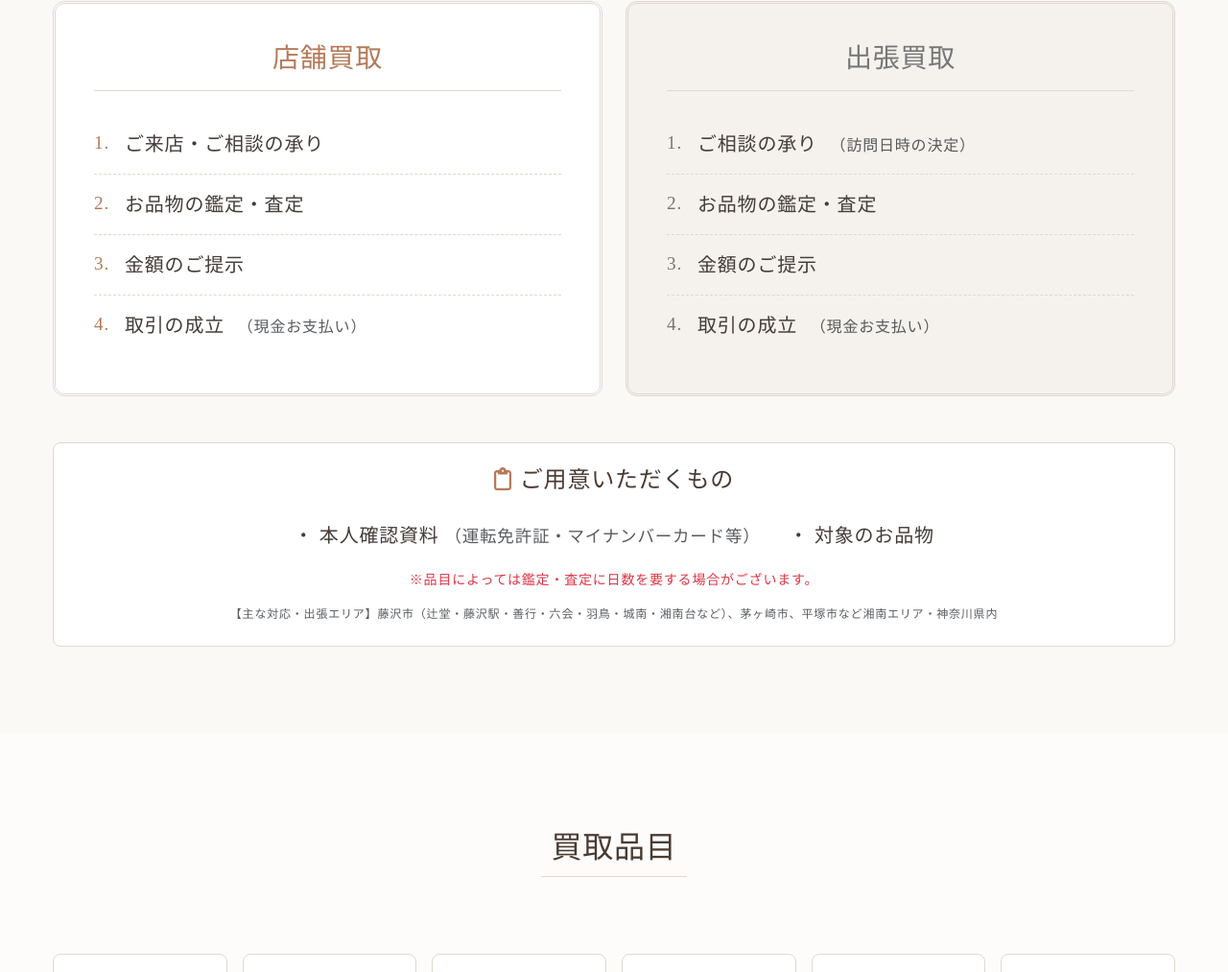
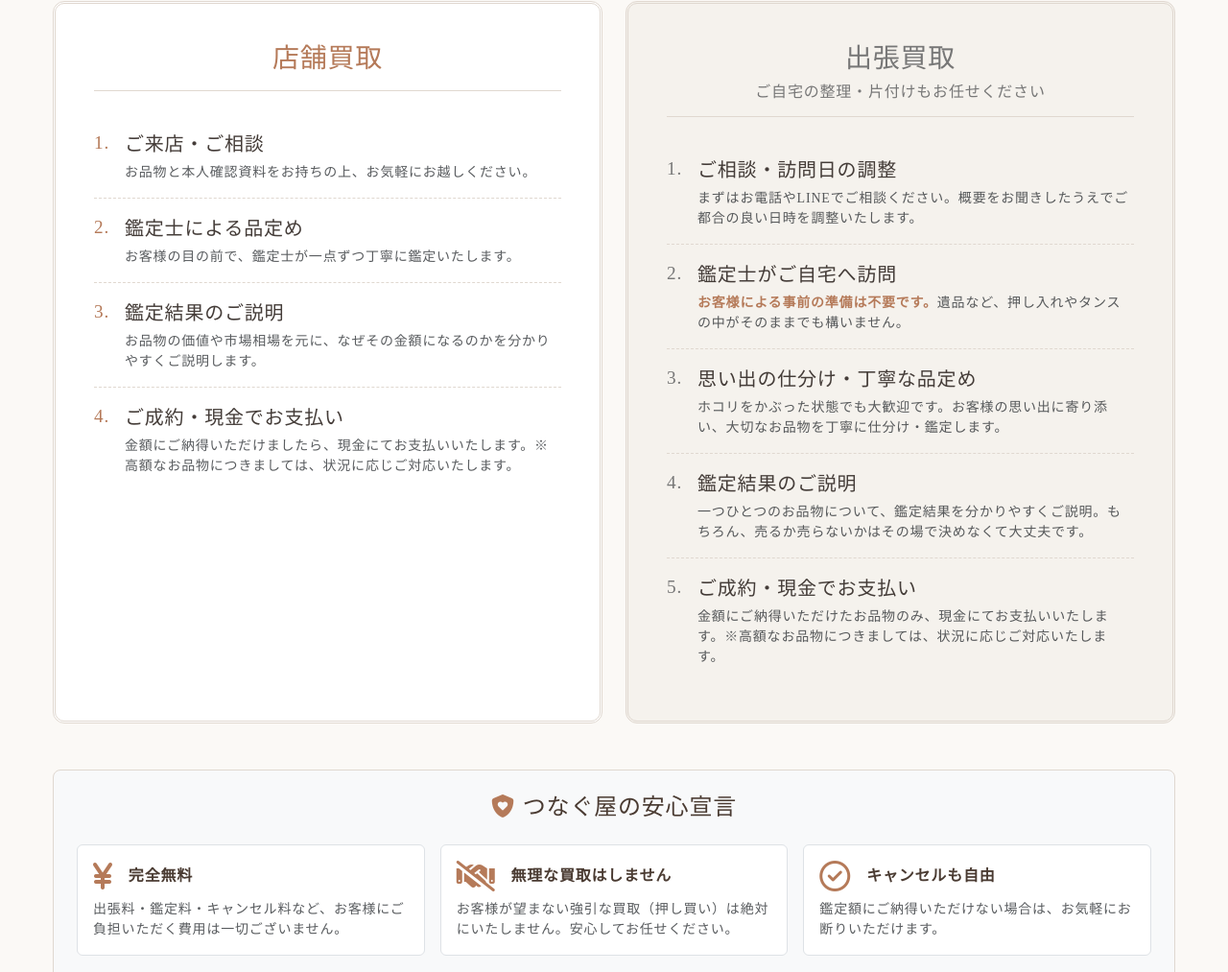
Before and after one commit to MasanoriEguchi1982/tngy-website, a plain HTML site: page index.html in a window 1280 px wide. Shown: the part 3411-4424 px from the top of the page at 96% size. Drawn offline with nearby package versions, Linux system fonts and the light colour scheme; no server answers.

Commit message:
店舗買取と出張買取のフローを詳細化し、安心宣言セクションを追加

```diff
--- a/index.html
+++ b/index.html
@@ -410,43 +410,107 @@ height="0" width="0" style="display:none;visibility:hidden"></iframe></noscript>
           <div class="col-md-6">
             <div class="flow-store h-100">
               <h3 class="text-center mb-4 pb-3 border-bottom text-accent serif border-custom">店舗買取</h3>
-              <div class="flow-step d-flex align-items-center">
+              <div class="flow-step d-flex align-items-start">
                 <span class="flow-step-num">1.</span>
-                <div class="fs-5">ご来店・ご相談の承り</div>
+                <div>
+                  <div class="fs-5">ご来店・ご相談</div>
+                  <p class="small text-muted mt-1 mb-0">お品物と本人確認資料をお持ちの上、お気軽にお越しください。</p>
+                </div>
               </div>
-              <div class="flow-step d-flex align-items-center">
+              <div class="flow-step d-flex align-items-start">
                 <span class="flow-step-num">2.</span>
-                <div class="fs-5">お品物の鑑定・査定</div>
+                <div>
+                  <div class="fs-5">鑑定士による品定め</div>
+                  <p class="small text-muted mt-1 mb-0">お客様の目の前で、鑑定士が一点ずつ丁寧に鑑定いたします。</p>
+                </div>
               </div>
-              <div class="flow-step d-flex align-items-center">
+              <div class="flow-step d-flex align-items-start">
                 <span class="flow-step-num">3.</span>
-                <div class="fs-5">金額のご提示</div>
+                <div>
+                  <div class="fs-5">鑑定結果のご説明</div>
+                  <p class="small text-muted mt-1 mb-0">お品物の価値や市場相場を元に、なぜその金額になるのかを分かりやすくご説明します。</p>
+                </div>
               </div>
-              <div class="flow-step d-flex align-items-center border-0">
+              <div class="flow-step d-flex align-items-start border-0">
                 <span class="flow-step-num">4.</span>
-                <div class="fs-5">取引の成立 <span class="fs-6 ms-2 text-muted">（現金お支払い）</span></div>
+                <div>
+                  <div class="fs-5">ご成約・現金でお支払い</div>
+                  <p class="small text-muted mt-1 mb-0">金額にご納得いただけましたら、現金にてお支払いいたします。※高額なお品物につきましては、状況に応じご対応いたします。</p>
+                </div>
               </div>
             </div>
           </div>
 
           <div class="col-md-6">
             <div class="flow-visit h-100">
-              <h3 class="text-center mb-4 pb-3 border-bottom serif text-gray-custom border-custom">出張買取</h3>
-              <div class="flow-step d-flex align-items-center">
+              <h3 class="text-center mb-4 pb-3 border-bottom serif text-gray-custom border-custom">出張買取 <small class="d-block fw-normal fs-6 mt-2">ご自宅の整理・片付けもお任せください</small></h3>
+              <div class="flow-step d-flex align-items-start">
                 <span class="flow-step-num text-gray-custom">1.</span>
-                <div class="fs-5">ご相談の承り <span class="fs-6 ms-2 text-muted">（訪問日時の決定）</span></div>
+                <div>
+                  <div class="fs-5">ご相談・訪問日の調整</div>
+                  <p class="small text-muted mt-1 mb-0">まずはお電話やLINEでご相談ください。概要をお聞きしたうえでご都合の良い日時を調整いたします。</p>
+                </div>
               </div>
-              <div class="flow-step d-flex align-items-center">
+              <div class="flow-step d-flex align-items-start">
                 <span class="flow-step-num text-gray-custom">2.</span>
-                <div class="fs-5">お品物の鑑定・査定</div>
+                <div>
+                  <div class="fs-5">鑑定士がご自宅へ訪問</div>
+                  <p class="small text-muted mt-1 mb-0"><strong class="text-accent">お客様による事前の準備は不要です。</strong>遺品など、押し入れやタンスの中がそのままでも構いません。</p>
+                </div>
               </div>
-              <div class="flow-step d-flex align-items-center">
+              <div class="flow-step d-flex align-items-start">
                 <span class="flow-step-num text-gray-custom">3.</span>
-                <div class="fs-5">金額のご提示</div>
+                <div>
+                  <div class="fs-5">思い出の仕分け・丁寧な品定め</div>
+                  <p class="small text-muted mt-1 mb-0">ホコリをかぶった状態でも大歓迎です。お客様の思い出に寄り添い、大切なお品物を丁寧に仕分け・鑑定します。</p>
+                </div>
               </div>
-              <div class="flow-step d-flex align-items-center border-0">
+              <div class="flow-step d-flex align-items-start">
                 <span class="flow-step-num text-gray-custom">4.</span>
-                <div class="fs-5">取引の成立 <span class="fs-6 ms-2 text-muted">（現金お支払い）</span></div>
+                <div>
+                  <div class="fs-5">鑑定結果のご説明</div>
+                  <p class="small text-muted mt-1 mb-0">一つひとつのお品物について、鑑定結果を分かりやすくご説明。もちろん、売るか売らないかはその場で決めなくて大丈夫です。</p>
+                </div>
+              </div>
+              <div class="flow-step d-flex align-items-start border-0">
+                <span class="flow-step-num text-gray-custom">5.</span>
+                <div>
+                  <div class="fs-5">ご成約・現金でお支払い</div>
+                  <p class="small text-muted mt-1 mb-0">金額にご納得いただけたお品物のみ、現金にてお支払いいたします。※高額なお品物につきましては、状況に応じご対応いたします。</p>
+                </div>
+              </div>
+            </div>
+          </div>
+        </div>
+
+        <div class="mt-5 p-4 box-custom-rounded bg-light">
+          <h3 class="mb-4 serif fs-4 text-center"><i class="fa-solid fa-shield-heart text-accent me-2" aria-hidden="true"></i>つなぐ屋の安心宣言</h3>
+          <div class="row justify-content-center g-3 text-start">
+            <div class="col-md-4">
+              <div class="p-3 border rounded h-100 bg-white d-flex flex-column">
+                <div class="d-flex align-items-center mb-2">
+                  <i class="fa-solid fa-yen-sign fa-2x text-accent me-3"></i>
+                  <h4 class="fs-6 fw-bold mb-0">完全無料</h4>
+                </div>
+                <p class="small text-muted mb-0 flex-grow-1">出張料・鑑定料・キャンセル料など、お客様にご負担いただく費用は一切ございません。</p>
+              </div>
+            </div>
+            <div class="col-md-4">
+              <div class="p-3 border rounded h-100 bg-white d-flex flex-column">
+                <div class="d-flex align-items-center mb-2">
+                  <i class="fa-solid fa-handshake-slash fa-2x text-accent me-3"></i>
+                  <h4 class="fs-6 fw-bold mb-0">無理な買取はしません</h4>
+                </div>
+                <p class="small text-muted mb-0 flex-grow-1">お客様が望まない強引な買取（押し買い）は絶対にいたしません。安心してお任せください。</p>
+              </div>
+            </div>
+            <div class="col-md-4">
+              <div class="p-3 border rounded h-100 bg-white d-flex flex-column">
+                <div class="d-flex align-items-center mb-2">
+                  <i class="fa-regular fa-circle-check fa-2x text-accent me-3"></i>
+                  <h4 class="fs-6 fw-bold mb-0">キャンセルも自由</h4>
+                </div>
+                <p class="small text-muted mb-0 flex-grow-1">鑑定額にご納得いただけない場合は、お気軽にお断りいただけます。</p>
               </div>
             </div>
           </div>
@@ -458,7 +522,7 @@ height="0" width="0" style="display:none;visibility:hidden"></iframe></noscript>
             <span class="d-inline-block me-4">・ 本人確認資料 <span class="small text-muted">（運転免許証・マイナンバーカード等）</span></span>
             <span class="d-inline-block">・ 対象のお品物</span>
           </p>
-          <p class="text-danger small mb-0">※品目によっては鑑定・査定に日数を要する場合がございます。</p>
+          <p class="text-danger small mb-0">※品目によっては鑑定に日数を要する場合がございます。</p>
           <p class="text-muted text-xs mt-3 mb-0">【主な対応・出張エリア】藤沢市（辻堂・藤沢駅・善行・六会・羽鳥・城南・湘南台など）、茅ヶ崎市、平塚市など湘南エリア・神奈川県内</p>
         </div>
       </div>
```
